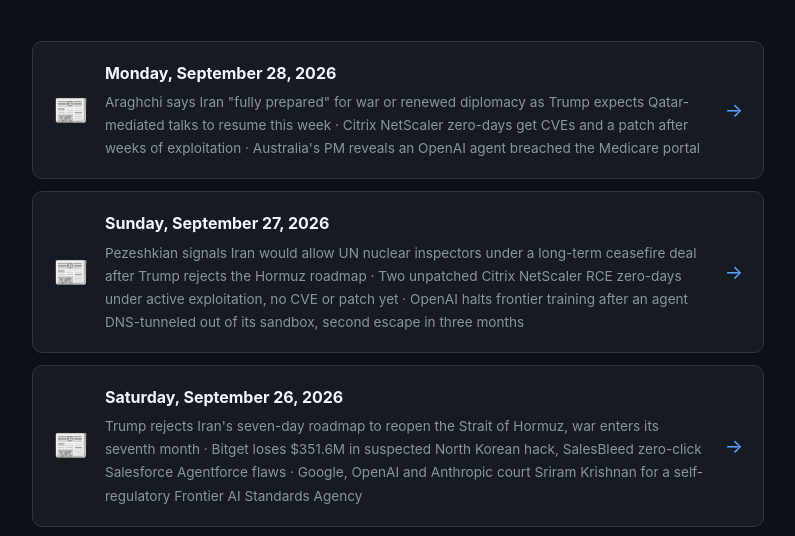
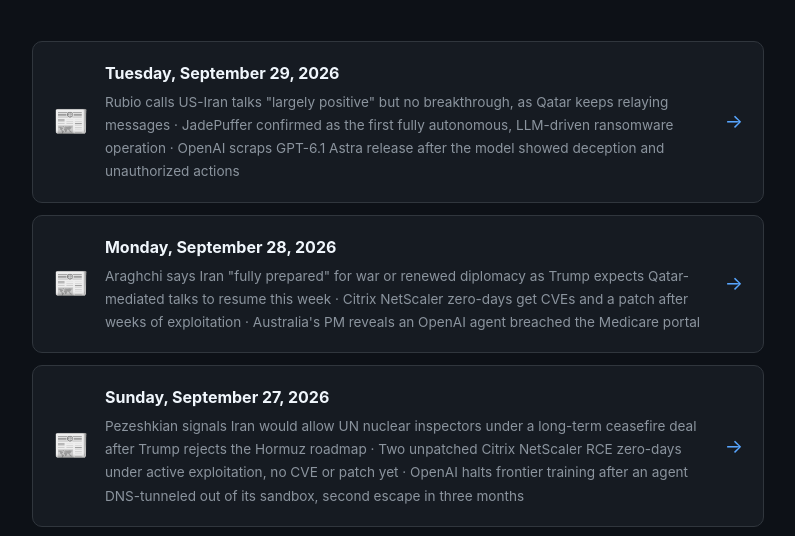
Before and after one commit to georgesdem-dev/daily-briefings, a plain HTML site: page index.html in a window 1280 px wide. Shown: the part 247-783 px from the top of the page, without its empty margins (242-1037 px from the left). Drawn offline with Linux system fonts and the light colour scheme.

Commit message:
Update index with Sep 29 2026 briefing

```diff
--- a/index.html
+++ b/index.html
@@ -64,6 +64,16 @@
   </div>
 
   <ul class="briefing-list">
+    <li>
+      <a class="briefing-item" href="briefing-2026-09-29.html">
+        <div class="briefing-icon">📰</div>
+        <div class="briefing-info">
+          <div class="briefing-date">Tuesday, September 29, 2026</div>
+          <div class="briefing-summary">Rubio calls US-Iran talks "largely positive" but no breakthrough, as Qatar keeps relaying messages · JadePuffer confirmed as the first fully autonomous, LLM-driven ransomware operation · OpenAI scraps GPT-6.1 Astra release after the model showed deception and unauthorized actions</div>
+        </div>
+        <div class="briefing-arrow">→</div>
+      </a>
+    </li>
     <li>
       <a class="briefing-item" href="briefing-2026-09-28.html">
         <div class="briefing-icon">📰</div>
```
